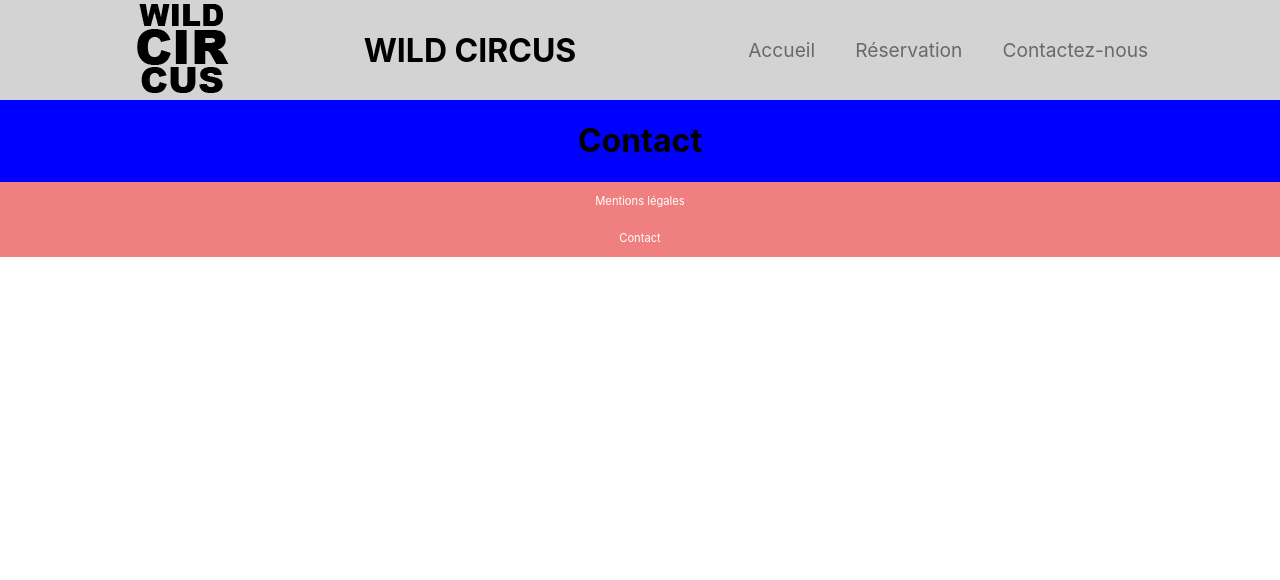
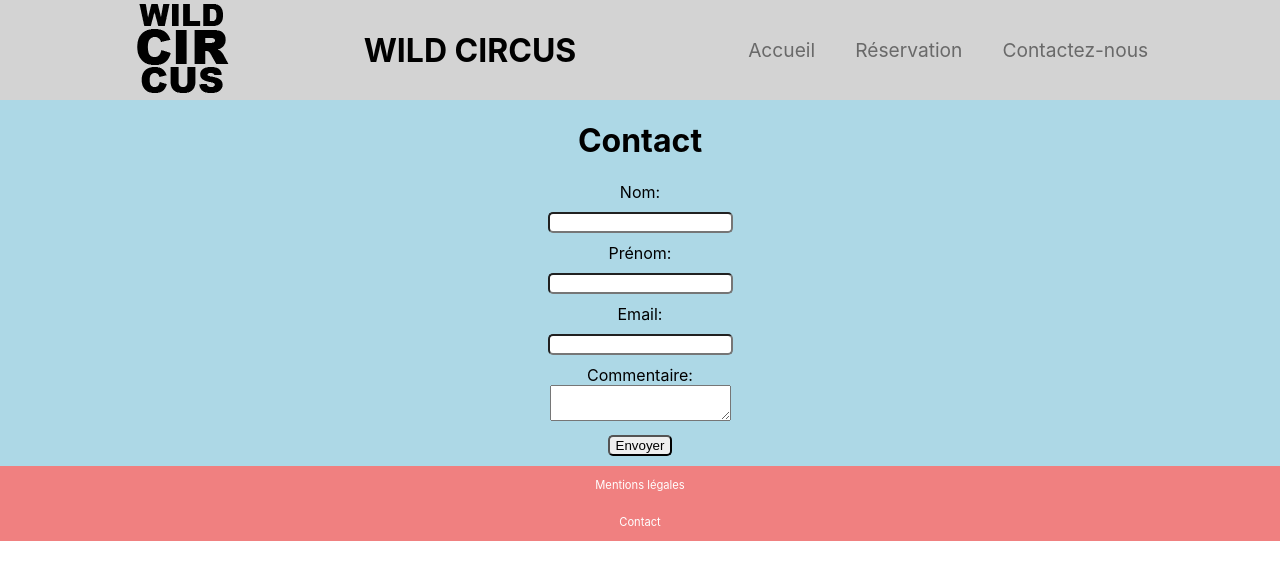
Before and after one commit to Math80/Checkpoint4, a React (Create React App) app in the folder checkpointfront/: page /contact in a window 1280 px wide. Shown: the top 580 px of the page. Built offline with nearby package versions, Linux system fonts and the light colour scheme.

Commit message:
page contact formulaire

```diff
--- a/checkpointfront/src/App.js
+++ b/checkpointfront/src/App.js
@@ -13,7 +13,6 @@ function App() {
   return (
     <div className="App">
       <NavBar />
-      {/* <Home /> */}
       <Switch>
         <Route exact path="/" component={Home} />
         <Route path="/event" component={Event} />
--- a/checkpointfront/src/App.scss
+++ b/checkpointfront/src/App.scss
@@ -1,4 +1,4 @@
 .App {
   text-align: center;
-  background-color: blue;
+  background-color: lightblue;
 }
--- a/checkpointfront/src/Contact.jsx
+++ b/checkpointfront/src/Contact.jsx
@@ -1,18 +1,66 @@
 import React, {Component} from 'react';
+import './Contact.scss';
 
 
 class Contact extends Component {
   constructor(props){
     super(props);
     this.state = {
+      firstname: '',
+      lastname: '',
+      email: '',
+      topic: '',
+      comment: '',
+    }
+    this.handleChange = this.handleChange.bind(this);
+    this.handleSubmit = this.handleSubmit.bind(this);
+  }
 
-    }
+  handleChange(event){
+    this.setState({
+      [event.target.name]: event.target.value,
+    });
   }
+  handleSubmit(event) {
+    alert('Le formulaire a été soumis : ' + this.state.value);
+    event.preventDefault();
+  }
+
   render(){
     return(
       <div className="Contact">
-        <h1>Contact</h1>
-
+        <div>
+          <h1>Contact</h1>
+        </div>
+        <div className="contactForm">
+          <form onSubmit={this.handleSubmit}>
+            <label>
+              <span>
+                Nom:
+              </span>
+              <input type="text" name="name" value={this.state.name} onChange={this.handleChange} />
+            </label>
+            <label>
+              <span>
+                Prénom:
+              </span>
+              <input type="text" name="firstname" value={this.state.firstname} onChange={this.handleChange} />
+            </label>
+            <label>
+              <span>
+                Email:
+              </span>
+              <input type="email" name="email" value={this.state.email} onChange={this.handleChange} />
+            </label>
+            <label>
+              <span>
+                Commentaire:
+              </span>
+              <textarea name="comment" value={this.state.comment} onChange={this.handleChange} />
+            </label>
+            <input type="submit" value="Envoyer" />
+          </form>
+        </div>
       </div>
     )
   }
--- /dev/null
+++ b/checkpointfront/src/Contact.scss
@@ -0,0 +1,18 @@
+.Contact {
+
+  form {
+    display: flex;
+    justify-content: center;
+    flex-direction: column;
+    align-items: center;
+  }
+  span {
+    display: block;
+  }
+
+  input {
+    margin: 10px;
+    border-radius: 5px;
+  }
+
+}
```
